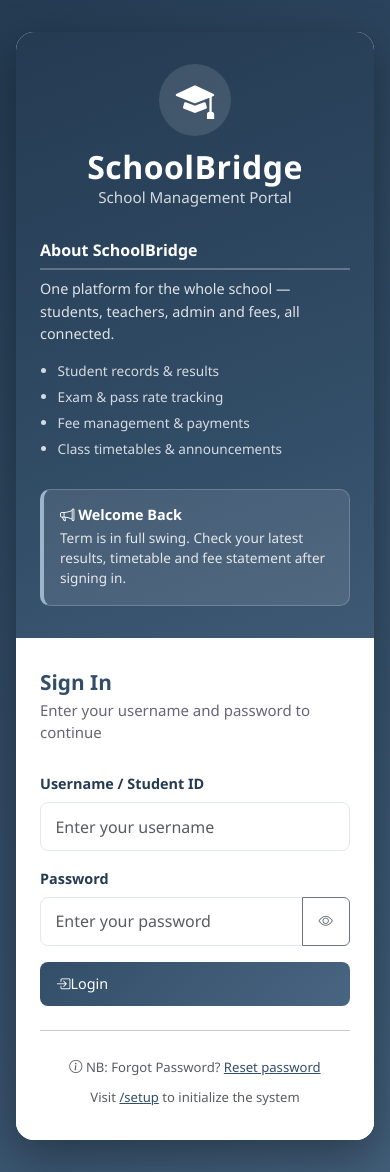
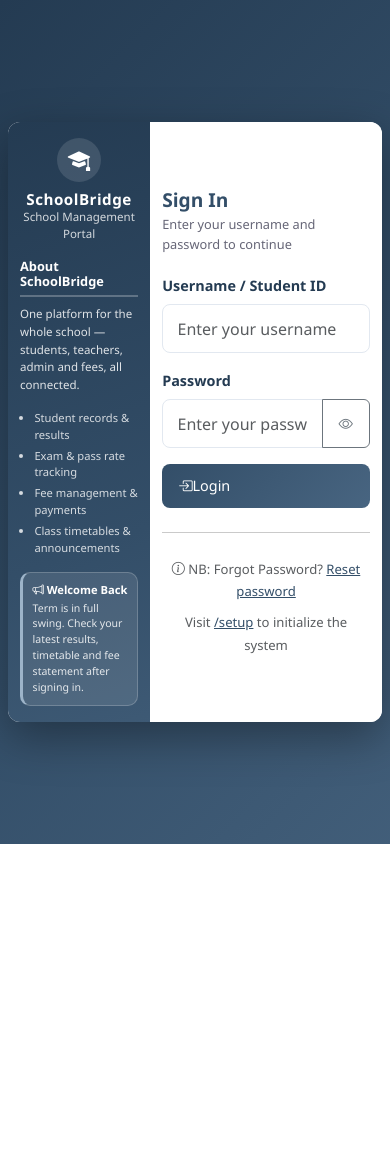
Before and after one commit to Hebert200124/Schoolbridge, a Flask app: page /auth/login in a window 390 px wide. After the commit the page ends 844 px from the top, so only its background shows below. Run offline with Flask 3, Linux system fonts and the light colour scheme; data that the repository does not hold is empty.

Commit message:
Keep login page two-column layout (ads/about left, login right) on mobile

```diff
--- a/static/css/style.css
+++ b/static/css/style.css
@@ -476,10 +476,24 @@
     .btn-sm { padding: 0.45rem 0.75rem; font-size: 0.85rem; min-height: 38px; }
     a.nav-link, .dropdown-item, .btn { min-height: 44px; display: inline-flex; align-items: center; }
 
-    .auth-card { flex-direction: column; }
-    .auth-sidebar { padding: 2rem 1.5rem; }
-    .auth-logo { width: 72px; height: 72px; font-size: 2.4rem; }
-    .auth-main { padding: 2rem 1.5rem; }
+    .auth-card { flex-direction: row; border-radius: 12px; }
+    .auth-sidebar { flex: 1 1 38%; min-width: 0; padding: 1.25rem 1rem; }
+    .auth-brand { margin-bottom: 1rem; }
+    .auth-logo { width: 52px; height: 52px; font-size: 1.7rem; margin-bottom: 0.5rem; }
+    .auth-brand h1 { font-size: 1.1rem; }
+    .auth-tagline { font-size: 0.72rem; }
+    .auth-about { margin-bottom: 0.75rem; }
+    .auth-about h5 { font-size: 0.8rem; padding-bottom: 0.35rem; }
+    .auth-about p { font-size: 0.72rem; }
+    .auth-about ul { font-size: 0.7rem; padding-left: 0.9rem; }
+    .auth-about li { margin-bottom: 0.25rem; }
+    .auth-announcement { padding: 0.6rem; border-left-width: 3px; }
+    .auth-announcement h6 { font-size: 0.74rem; }
+    .auth-announcement p { font-size: 0.7rem; }
+    .auth-main { flex: 1 1 62%; min-width: 0; padding: 1.25rem 1rem; }
+    .auth-header { margin-bottom: 1.25rem; }
+    .auth-header h3 { font-size: 1.2rem; }
+    .auth-header p { font-size: 0.8rem; }
 
     .modal-dialog { margin: 0.5rem; }
     .modal-body { padding: 1rem; }
@@ -506,6 +520,14 @@
     .page-header { flex-direction: column; align-items: flex-start !important; gap: 0.5rem; }
     .page-header .btn { width: 100%; justify-content: center; }
 
+    .auth-body { padding: 0.75rem 0.5rem; }
+    .auth-sidebar { padding: 1rem 0.75rem; }
+    .auth-main { padding: 1rem 0.75rem; }
+    .auth-logo { width: 44px; height: 44px; font-size: 1.4rem; }
+    .auth-brand h1 { font-size: 0.95rem; }
+    .auth-announcement h6 { font-size: 0.7rem; }
+    .auth-announcement p { font-size: 0.66rem; }
+
     .row.g-3 > [class*="col-"] { padding-bottom: 0.5rem; }
 
     .navbar-brand { font-size: 1.1rem; }
```
Also changed, not shown: 2 other files.
